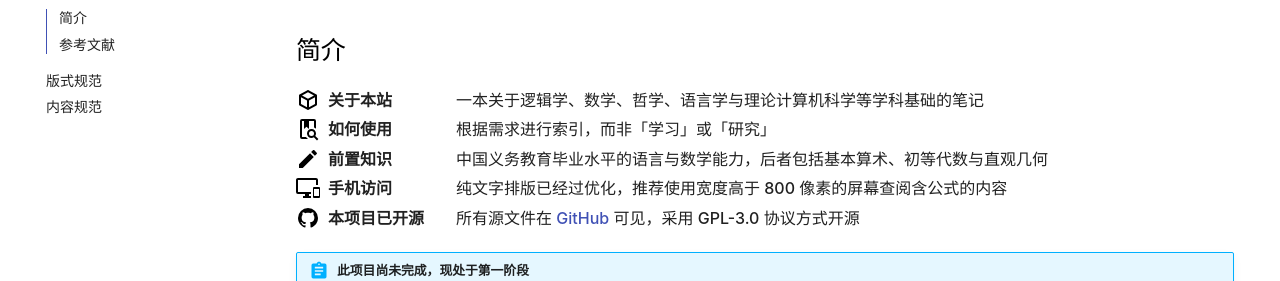
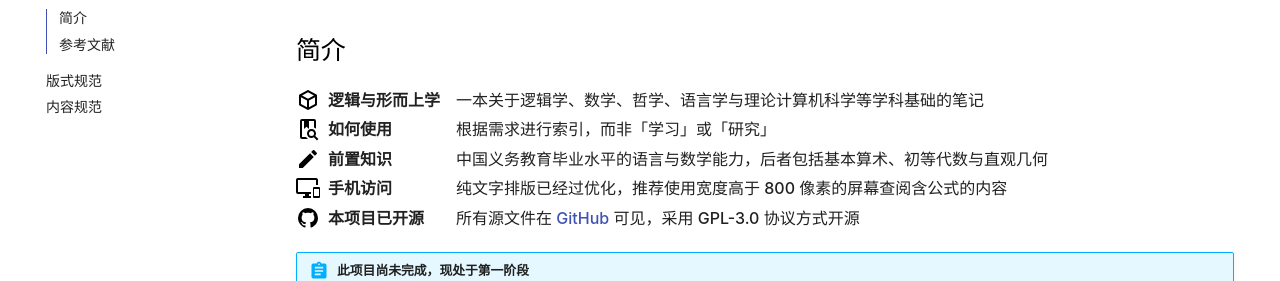
Before and after one commit to ShiinaHiiragi/note, an MkDocs documentation site: the page built from docs/index.md, in a window 1280 px wide and 900 px high. Shown: the part 195-476 px from the top of the window. Built offline with MkDocs 1.6.1 and Material for MkDocs 9.7.7, drawn with Linux system fonts in a browser that asks for light colours; comment, search, counter and statistics services are not loaded.

Commit message:
change title

```diff
--- a/docs/index.md
+++ b/docs/index.md
@@ -5,7 +5,7 @@
 <div class="entry start">
     <img src="assets/cube-outline.svg" style="width: 1.2rem" />
     <div class="sub-entry">
-        <div class="caption">关于本站</div>
+        <div class="caption">逻辑与形而上学</div>
         <div class="value">
             一本关于逻辑学、数学、哲学、语言学与理论计算机科学等学科基础的笔记
         </div>
```
